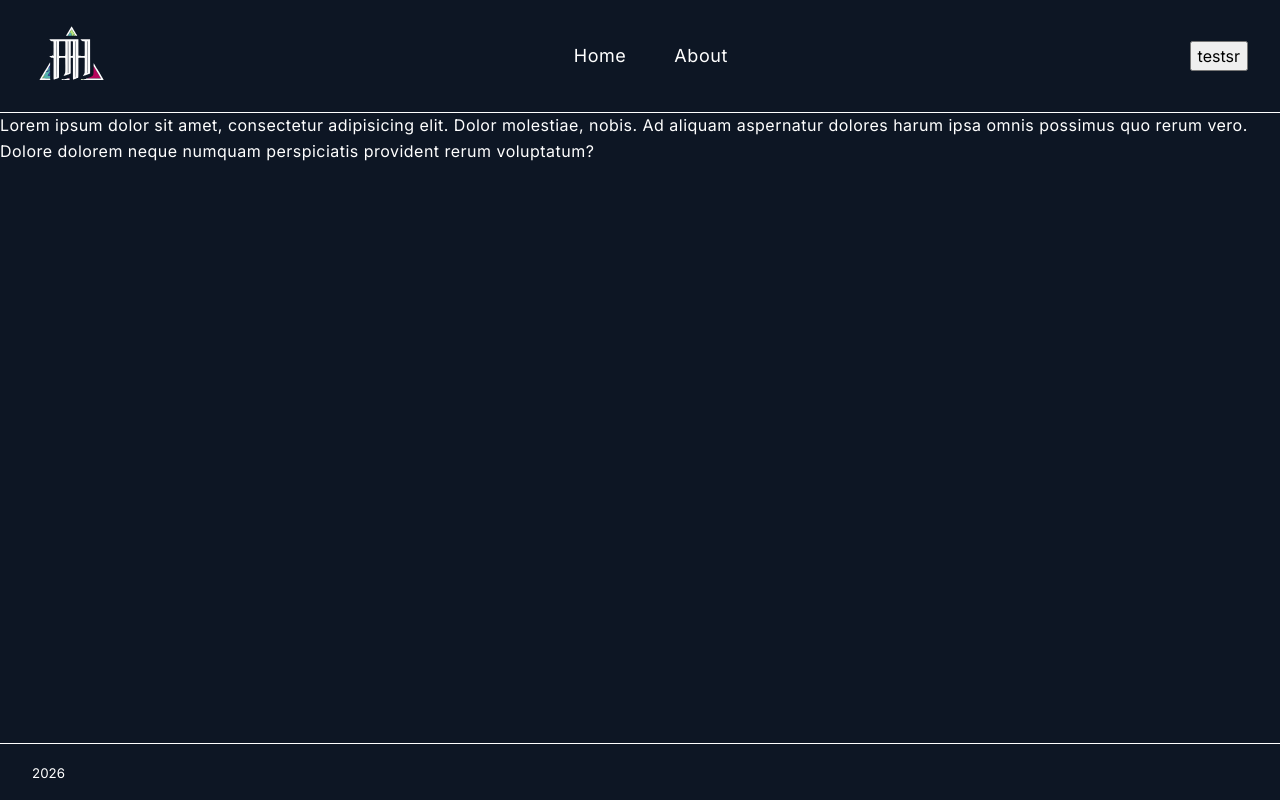
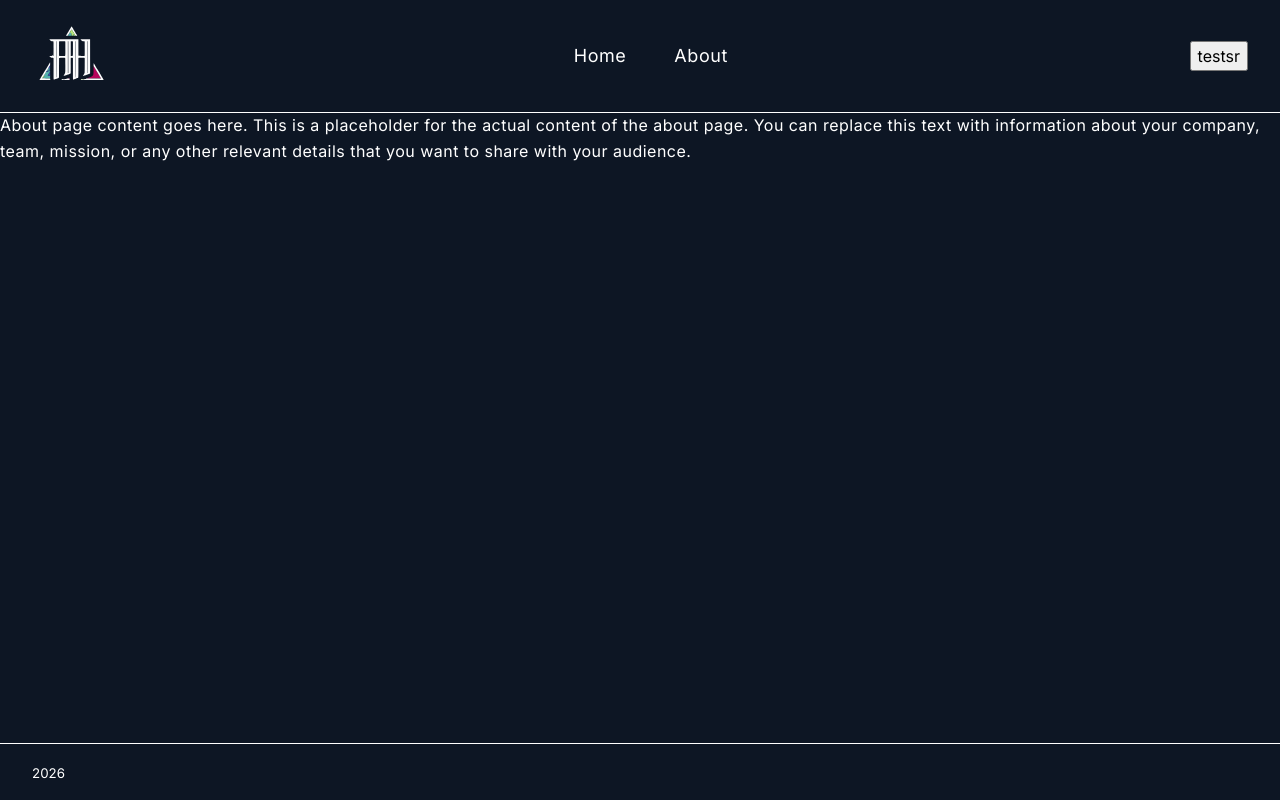
Before and after one commit to justadamhopkins/Eclipse, a Next.js app in the folder frontend/: page / in a window 1280 px wide. Built offline with nearby package versions, Linux system fonts and the light colour scheme; a web font is replaced by a local one.

Commit message:
fix: home

```diff
--- a/frontend/src/app/page.tsx
+++ b/frontend/src/app/page.tsx
@@ -1,7 +1,7 @@
-import { HomePage } from '@templates/HomePage';
+import { AboutPage } from '@templates/AboutPage';
 
 const HomePageRoot = () => {
-  return <HomePage />;
+  return <AboutPage />;
 };
 
 export default HomePageRoot;
```
